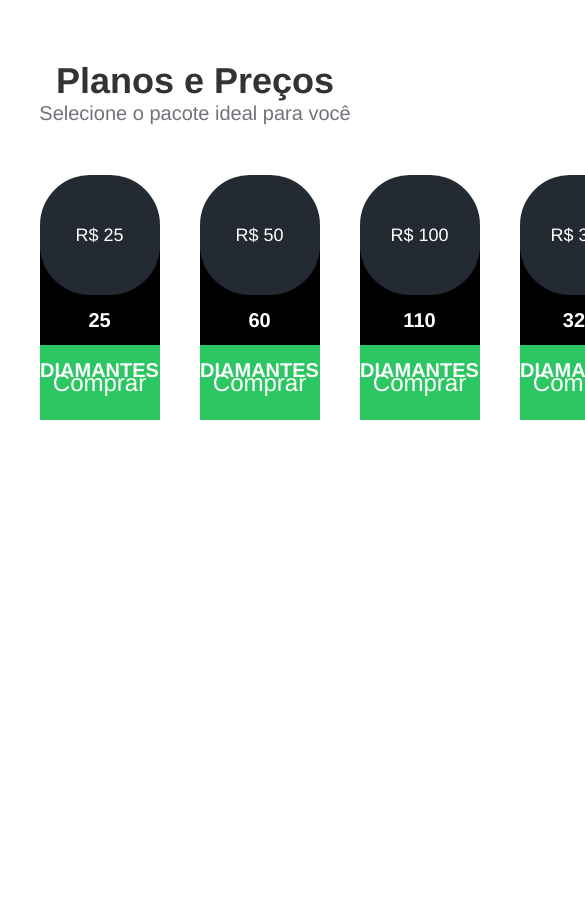
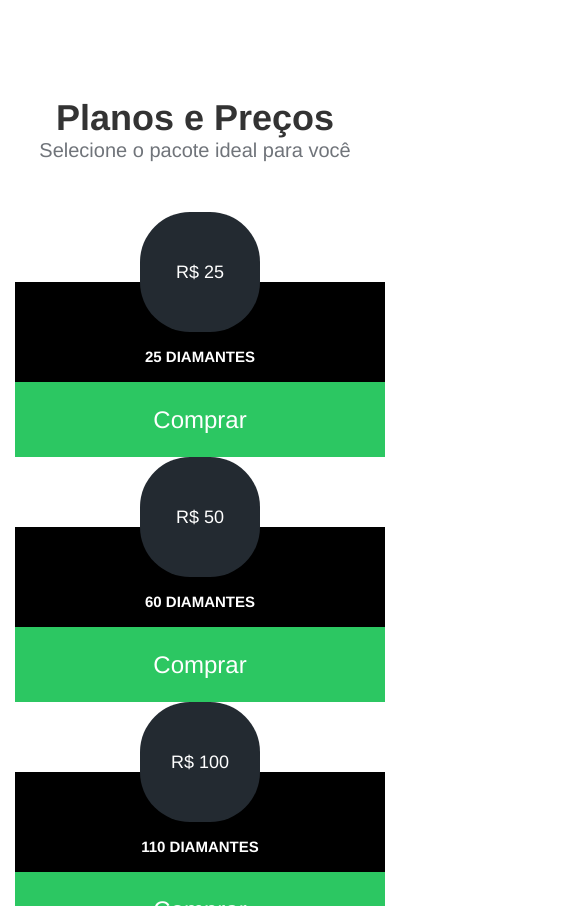
Before and after one commit to Gabriellopc/cdateste, a plain HTML site: page index.html in a window 390 px wide. Shown: the part 1094-2000 px from the top of the page, 585 px wide, since content can reach past the window. Before the commit the page ends 1594 px from the top, so only its background shows below. Drawn offline with Linux system fonts and the light colour scheme.

Commit message:
Add files via upload

```diff
--- a/css/styles.css
+++ b/css/styles.css
@@ -209,6 +209,7 @@ border-radius: 5px;
 .price-container{
     padding-bottom: 5rem;
     text-align: center;
+    position: relative;
 }
 .price-container h2{
     font-size: 36px;
@@ -262,7 +263,7 @@ border-radius: 5px;
 
 .plan .plan-name{
     text-transform: uppercase;
-    font-size: 20px;
+    font-size: 15px;
     font-weight: bold;
     color: #fff;
     background-color: #000;
@@ -280,7 +281,40 @@ border-radius: 5px;
 }
 
 .plan .purchase-btn:hover{
-    background-color: #fff;
-    color: #000;
+    background-color: #000;
+    color: #2cc762;
     transition: 0.5s;
 }
+/*Responvididade*/
+@media (max-width: 1100px){
+    .plans-container{
+        width: 95%;
+    }
+    .plan{
+        margin: 0 5px;
+    }
+    .plan .plan-name{
+        flex-direction: column;
+    }
+}
+    @media (max-width: 900px){
+        .main-banner p{
+            padding: 0 6rem;
+        }
+
+        .searchdomain-container{
+            padding: 2rem 4rem;
+        }
+
+
+    }
+
+    @media (max-width: 576px){
+       .plans-container{
+            flex-direction: column;
+        }
+        .plan {
+            width: 100%;
+            max-width: 100%;
+        }
+    }
```
